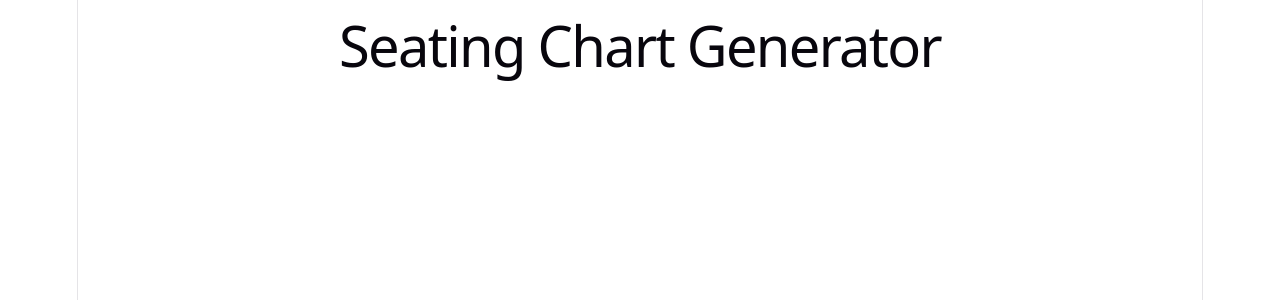
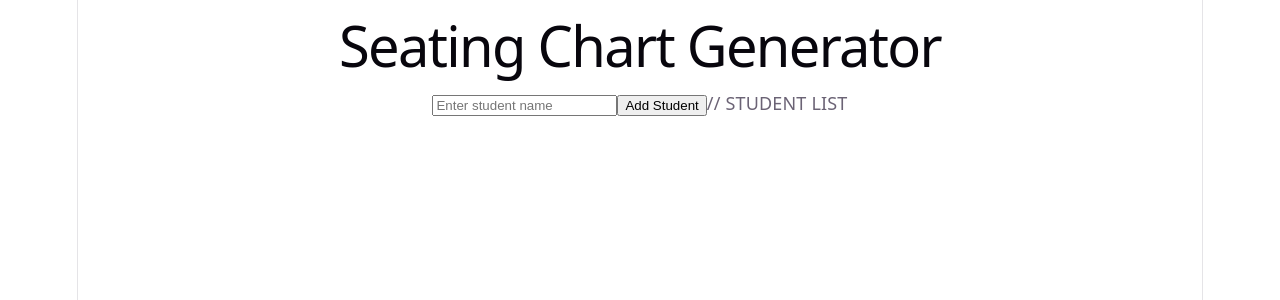
Before and after one commit to Debuto/seating-chart, a React (Vite) app: page / in a window 1280 px wide. Shown: the top 300 px of the page. Built offline with nearby package versions, Linux system fonts and the light colour scheme.

Commit message:
Adding user input logic and UI for inputting. :p

```diff
--- a/src/App.jsx
+++ b/src/App.jsx
@@ -3,12 +3,29 @@ function App() {
   const [students, setStudents] = useState([]);
   const [input, setInput] = useState("");
 
+    function addStudent() {
+      if (input.trim()) return;
+
+      setStudents([...students, input]);
+      setInput("");
+    }
   return (
     <div>
       <h1>Seating Chart Generator</h1>
 
-      {/* show all students */}
-      {students.map(student => (
+      {/* INPUT BOX */}
+      <input
+        value={input}
+        onChange={e => setInput(e.target.value)}
+        placeholder="Enter student name"
+      />
+
+      <button onClick={addStudent}>
+        Add Student
+      </button>
+
+      // STUDENT LIST
+      {students.map((student, index) => (
         <div key={student}>
           {student}
         </div>
```
